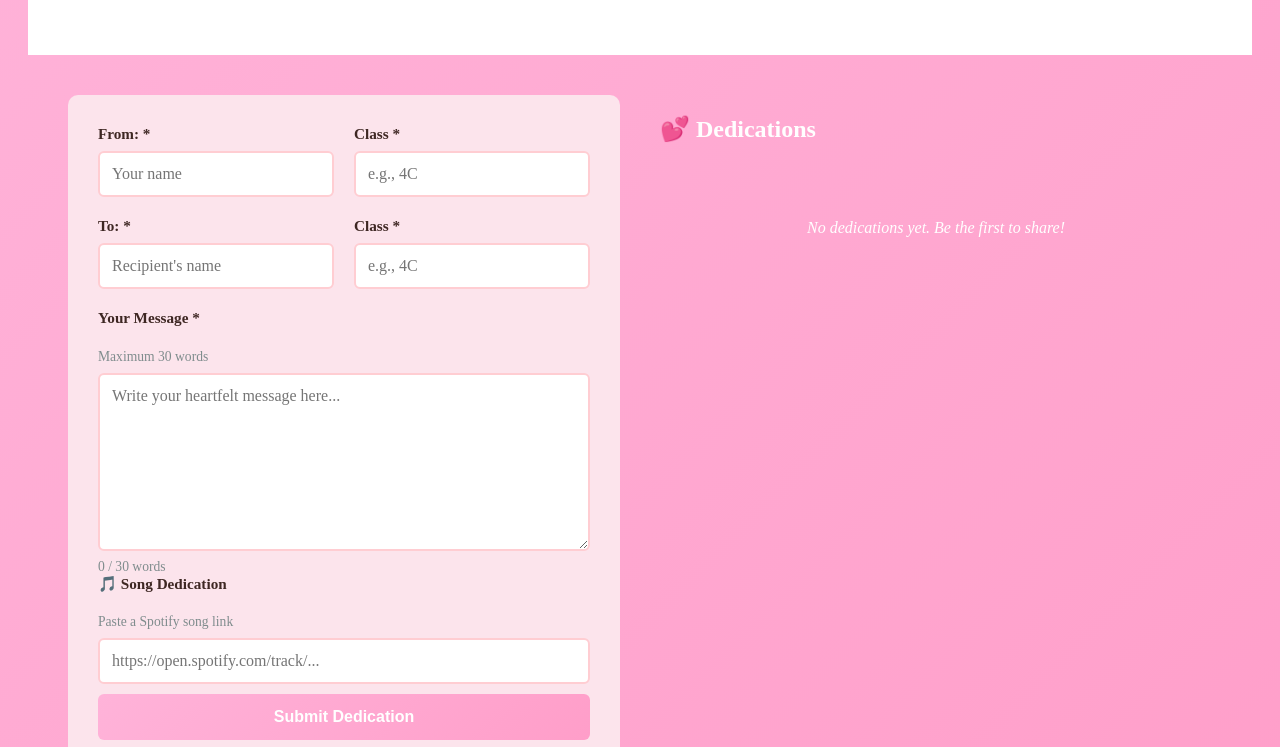
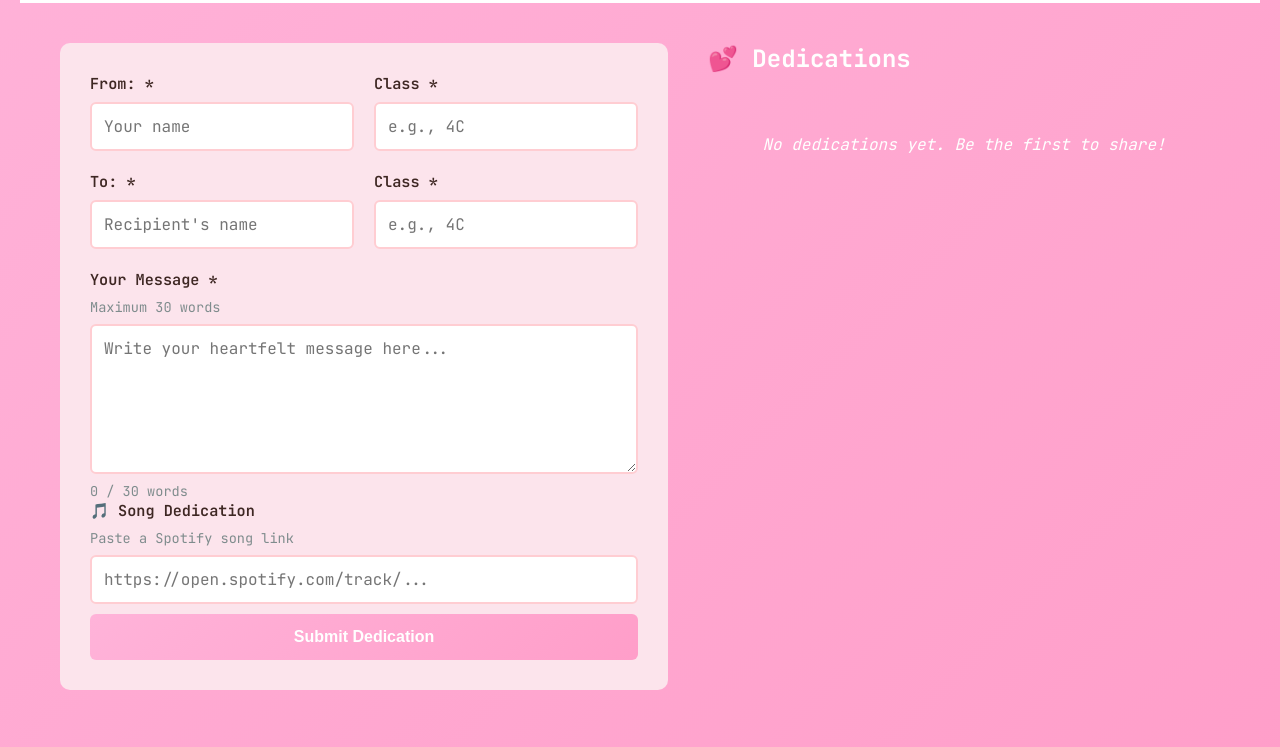
Before and after one commit to avrilwl/snpubsvday, a website: page index.html in a window 1280 px wide. Shown: the part 183-930 px from the top of the page. Drawn offline with Linux system fonts and the light colour scheme.

Commit message:
Add files via upload

```diff
--- a/styles.css
+++ b/styles.css
@@ -1,4 +1,5 @@
-@import url('https://fonts.googleapis.com/css2?family=Crimson+Pro')
+@import url('https://fonts.googleapis.com/css2?family=JetBrains+Mono:wght@400;600;700&display=swap');
+
 * {
     margin: 0;
     padding: 0;
@@ -18,7 +19,7 @@
 }
 
 body {
-    font-family: 'Crimson Pro', serif;
+    font-family: 'JetBrains Mono', 'Courier New', monospace;
     background: linear-gradient(135deg, #ffb3d9 0%, #ff9ec9 100%);
     min-height: 100vh;
     padding: 20px;
```
